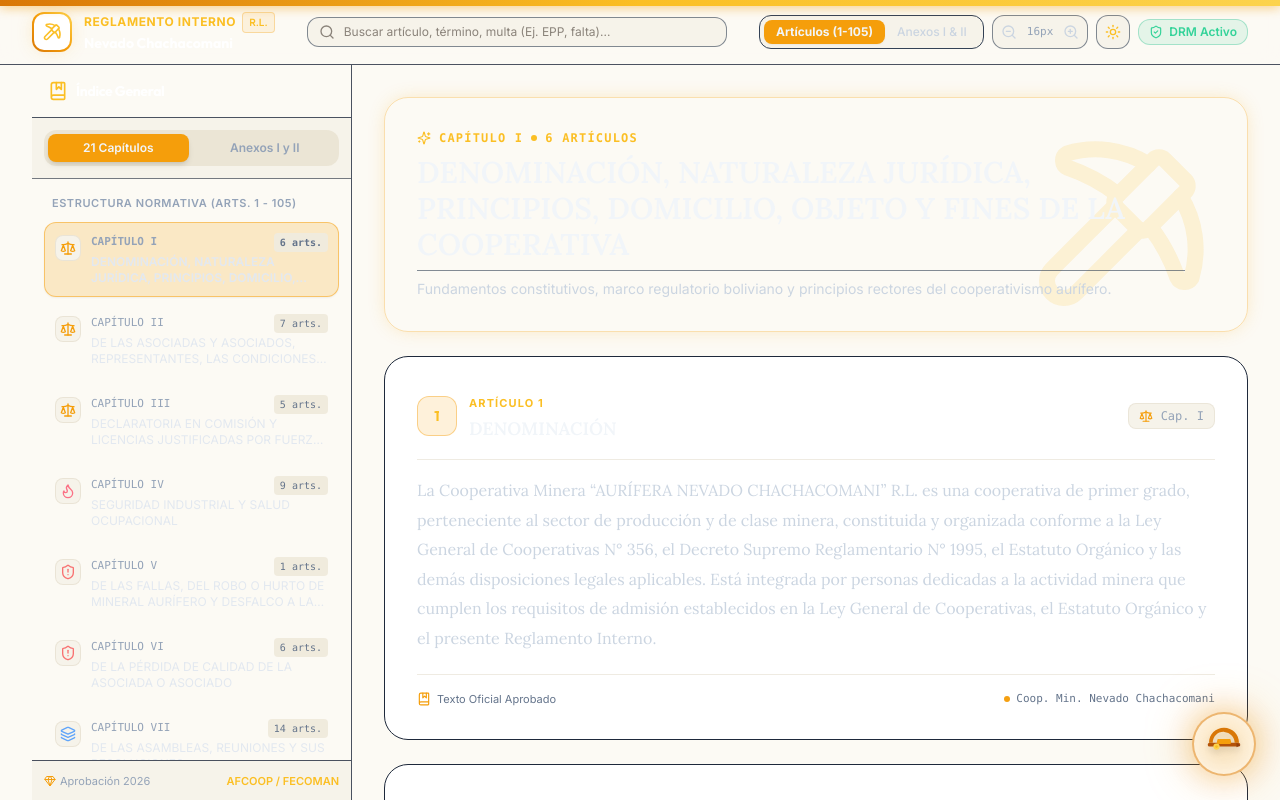
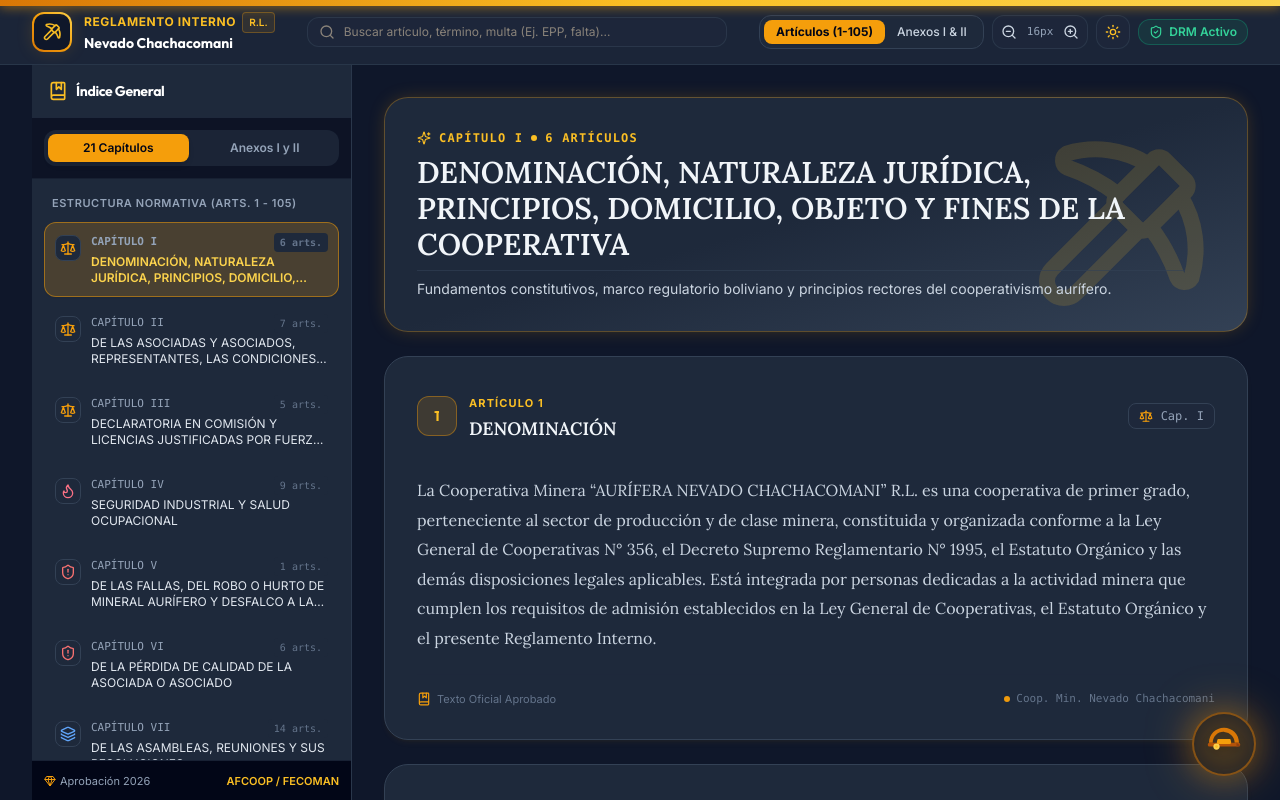
Before and after one commit to Esme0123/chachacomani, a React (Vite) app in the folder frontend/: page / in a window 1280 px wide. Shown: the top 800 px of the page. Built offline with nearby package versions, Linux system fonts and the light colour scheme.

Commit message:
fix: contraste claro/oscuro, paleta navy, branding NORMAS CHACHACOMANI y TTS espanol del capitulo completo

```diff
--- a/frontend/src/App.jsx
+++ b/frontend/src/App.jsx
@@ -99,7 +99,6 @@
   const speakChapter = () => {
     const text = `${currentCapitulo.titulo}. ${currentCapitulo.descripcion || ''} ` +
       currentCapitulo.articulos
-        .slice(0, 6)
         .map((a) => `Artículo ${a.numero}. ${a.denominacion}. ${a.contenido}`)
         .join(' ');
     tts.speak(text);
@@ -164,7 +163,7 @@
                     animate={{ opacity: 1, y: 0 }}
                     className={`relative overflow-hidden rounded-3xl border p-6 md:p-8 ${
                       isDark
-                        ? 'bg-gradient-to-br from-navy-950 via-navy-900 to-navy-950 border-gold-500/30 text-white shadow-gold-glow'
+                        ? 'bg-gradient-to-br from-navy-800 via-navy-800 to-navy-700 border-gold-500/30 text-slate-100 shadow-gold-glow'
                         : 'bg-gradient-to-br from-gold-100 via-cream-100 to-gold-200/70 border-gold-400/40 text-ink shadow-cream-panel'
                     }`}
                   >
@@ -295,7 +294,7 @@
         </div>
 
         {/* Widget TTS: Casquito Minero flotante */}
-        <CasquitoWidget tts={tts} />
+        <CasquitoWidget tts={tts} onSpeakChapter={speakChapter} />
 
         {/* Tooltip de Selección Contextual */}
         <SelectionTooltip onListen={tts.speak} showToast={triggerDRMAlert} />
--- a/frontend/src/components/ArticleCard.jsx
+++ b/frontend/src/components/ArticleCard.jsx
@@ -38,7 +38,7 @@
       animate={{ opacity: 1, y: 0 }}
       transition={{ duration: 0.35, delay: Math.min(index * 0.05, 0.4) }}
       id={`art-${article.numero}`}
-      className="group relative p-6 md:p-8 rounded-3xl bg-ivory dark:bg-navy-900/80 border border-sand-300 dark:border-slate-800 shadow-cream-soft dark:shadow-none transition-all duration-300"
+      className="group relative p-6 md:p-8 rounded-3xl bg-ivory dark:bg-navy-800 border border-sand-300 dark:border-slate-700 shadow-cream-soft dark:shadow-md dark:shadow-amber-500/5 transition-all duration-300"
     >
       {/* Filete dorado ornamental que se revela al pasar el cursor */}
       <div className="absolute inset-x-8 top-0 h-px bg-gradient-to-r from-transparent via-gold-400/60 to-transparent opacity-0 group-hover:opacity-100 transition-opacity duration-500" />
--- a/frontend/src/components/CasquitoWidget.jsx
+++ b/frontend/src/components/CasquitoWidget.jsx
@@ -5,7 +5,7 @@
 
 const SPEEDS = [1, 1.25, 1.5];
 
-export default function CasquitoWidget({ tts }) {
+export default function CasquitoWidget({ tts, onSpeakChapter }) {
   const [open, setOpen] = useState(false);
   const safeTts = tts || {};
   const {
@@ -27,6 +27,9 @@
       pause();
     } else if (isSpeaking && isPaused) {
       resume();
+    } else if (onSpeakChapter) {
+      onSpeakChapter();
+      setOpen(true);
     } else {
       setOpen(true);
     }
--- a/frontend/src/components/Navbar.jsx
+++ b/frontend/src/components/Navbar.jsx
@@ -24,7 +24,7 @@
   setSelectedTab
 }) {
   return (
-    <header className="sticky top-0 z-40 w-full border-b border-sand-300/70 dark:border-slate-800/80 bg-cream-50/85 dark:bg-navy-900/85 backdrop-blur-md transition-colors duration-500">
+    <header className="sticky top-0 z-40 w-full border-b border-sand-300/70 dark:border-slate-700/60 bg-cream-50/85 dark:bg-navy-800/85 backdrop-blur-md transition-colors duration-500">
       <div className="max-w-7xl mx-auto px-4 sm:px-6 lg:px-8">
         <div className="flex items-center justify-between h-16 gap-4">
 
--- a/frontend/src/components/Sidebar.jsx
+++ b/frontend/src/components/Sidebar.jsx
@@ -32,7 +32,7 @@
   };
 
   const sidebarContent = (
-    <div className="h-full flex flex-col bg-cream-50 dark:bg-navy-900 border-r border-sand-300 dark:border-slate-800/80 w-80 select-none">
+    <div className="h-full flex flex-col bg-cream-50 dark:bg-navy-800 border-r border-sand-300 dark:border-slate-700/60 w-80 select-none">
 
       {/* Header del Sidebar */}
       <div className="p-4 border-b border-sand-300 dark:border-slate-800/80 flex items-center justify-between">
@@ -102,8 +102,8 @@
                   }}
                   className={`w-full text-left p-2.5 rounded-xl transition-all flex items-start gap-2.5 ${
                     isSelected
-                      ? 'bg-gold-500/15 dark:bg-gold-500/20 border border-gold-500/50 text-gold-900 dark:text-gold-300 font-semibold shadow-sm'
-                      : 'hover:bg-cream-100 dark:hover:bg-navy-800/60 text-ink dark:text-slate-300 border border-transparent'
+                      ? 'bg-gold-500/15 dark:bg-gold-500/20 border border-gold-500/50 text-amber-600 dark:text-gold-300 font-semibold shadow-sm'
+                      : 'hover:bg-cream-100 dark:hover:bg-navy-800/60 text-slate-600 dark:text-slate-300 border border-transparent'
                   }`}
                 >
                   <div className="mt-0.5 shrink-0 p-1 bg-cream-100 dark:bg-navy-800 rounded-lg border border-sand-300/70 dark:border-navy-700">
@@ -116,7 +116,7 @@
                         {cap.articulos ? cap.articulos.length : 0} arts.
                       </span>
                     </div>
-                    <p className="text-xs line-clamp-2 mt-0.5 text-ink dark:text-slate-200">
+                    <p className={`text-xs line-clamp-2 mt-0.5 ${isSelected ? 'text-amber-600 dark:text-gold-300' : 'text-slate-600 dark:text-slate-200'}`}>
                       {cap.titulo}
                     </p>
                   </div>
--- a/frontend/src/components/SplashScreen.jsx
+++ b/frontend/src/components/SplashScreen.jsx
@@ -75,8 +75,8 @@
               <MinerHelmet className="w-24 h-24" glow />
             </motion.div>
 
-            <p className="mt-6 font-display font-extrabold text-2xl md:text-3xl text-ink dark:text-gold-300 tracking-tight">
-              El Casquito Minero
+            <p className="mt-6 font-display font-extrabold text-xl md:text-3xl text-ink dark:text-gold-300 tracking-tight">
+              NORMAS CHACHACOMANÍ
             </p>
             <p className="mt-1 text-xs uppercase tracking-[0.3em] font-semibold text-ink-muted dark:text-slate-400">
               Reglamento Interno
--- a/frontend/src/hooks/useTTS.js
+++ b/frontend/src/hooks/useTTS.js
@@ -76,7 +76,9 @@
     const voice = pickVoice();
     if (voice) {
       utterance.voice = voice;
-      utterance.lang = voice.lang;
+      if (voice.lang && String(voice.lang).toLowerCase().startsWith('es')) {
+        utterance.lang = voice.lang;
+      }
     }
 
     setCurrentText(clean);
--- a/frontend/src/index.css
+++ b/frontend/src/index.css
@@ -31,6 +31,11 @@
   body {
     overflow-x: hidden;
     scroll-behavior: smooth;
+    background-color: #fcfaf4;
+  }
+
+  .dark body {
+    background-color: #0f172a;
   }
 }
 
--- a/frontend/tailwind.config.js
+++ b/frontend/tailwind.config.js
@@ -56,6 +56,13 @@
           900: '#0f172a',
           950: '#020617',
         },
+        // --- Alias navy (usado en todo el frontend) alineado a la escala Slate
+        navy: {
+          700: '#334155',
+          800: '#1e293b',
+          900: '#0f172a',
+          950: '#020617',
+        },
       },
       fontFamily: {
         sans: ['Inter', 'Outfit', 'system-ui', 'sans-serif'],
```
